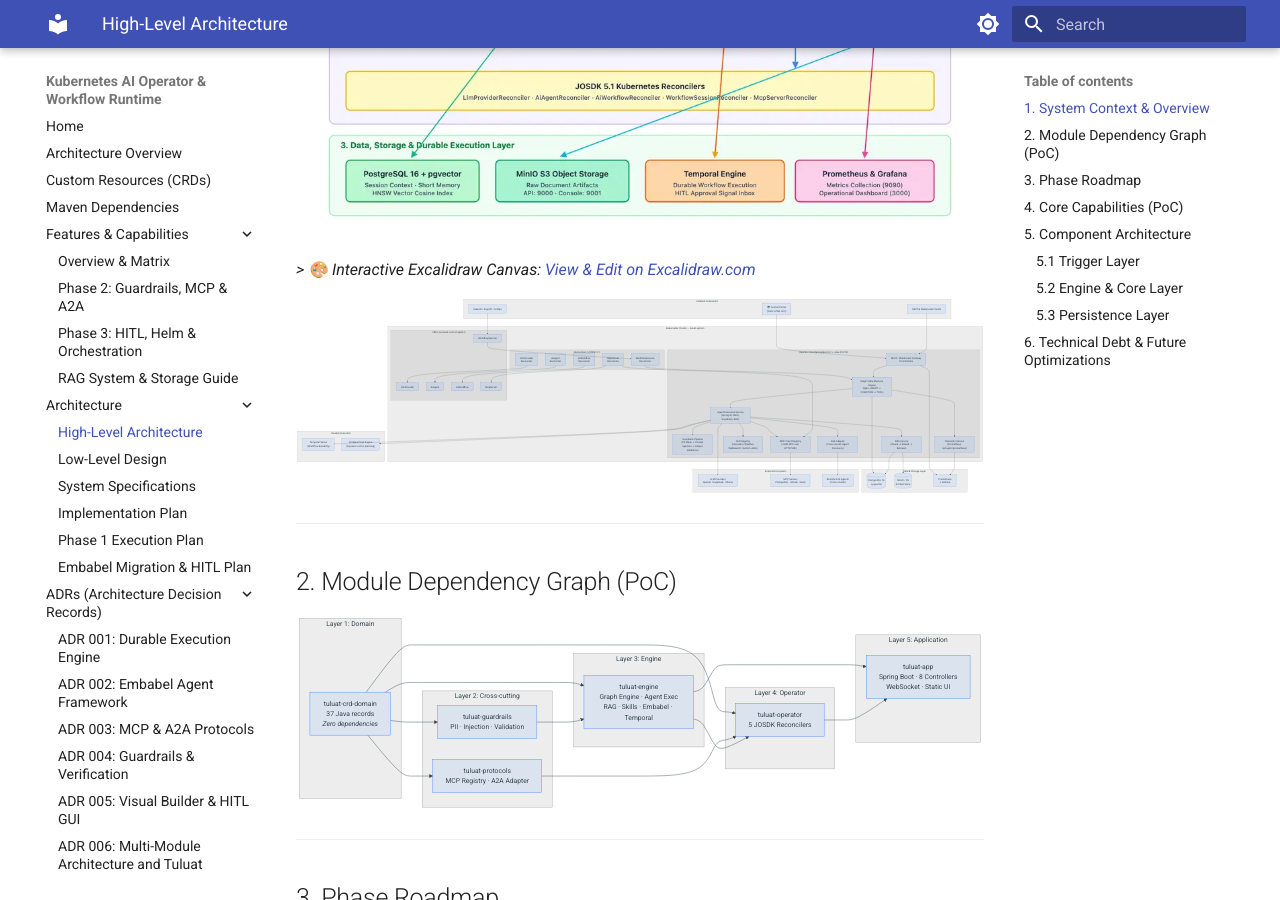
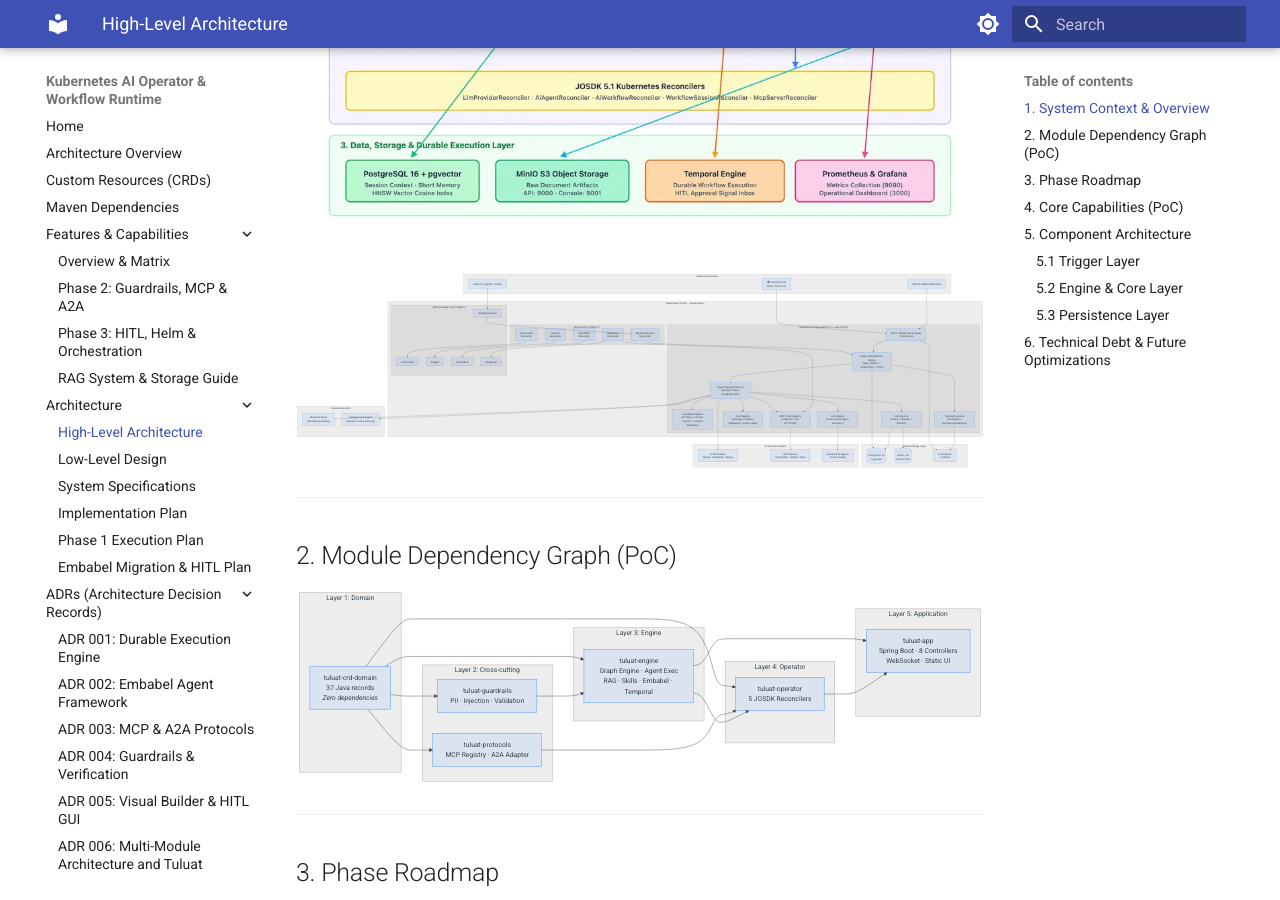
Before and after one commit to netologist/tuluat, an MkDocs documentation site: the page built from docs/architecture/high-level-architecture.md, in a window 1280 px wide and 900 px high, scrolled down 639 px. Built offline with MkDocs 1.6.1 and Material for MkDocs 9.7.7, drawn with Linux system fonts in a browser that asks for light colours.

Commit message:
docs: finalize architecture diagram references in README and high-level architecture docs

````diff
--- a/docs/architecture/high-level-architecture.md
+++ b/docs/architecture/high-level-architecture.md
@@ -8,8 +8,7 @@
 
 Tuluat is a Kubernetes-native AI Runtime and Orchestration Engine (**PoC**). It decouples execution management from underlying LLM providers, providing a unified environment for multi-agent workflows, state management, vector memory, guardrails, and human-in-the-loop control.
 
-![Excalidraw High-Level Architecture Diagram](../assets/architecture-diagram.png)
-*> 🎨 Interactive Excalidraw Canvas: [View & Edit on Excalidraw.com](https://excalidraw.com/#json=-lpcntaz-fvauJsHLbYJR,HHmaYzhNnM_cKXg9wp-nnA)*
+![Tuluat High-Level Architecture](../assets/architecture-diagram.png)
 
 ```mermaid
 graph TB
````
Also changed, not shown: README.md (+0 -2 lines).
